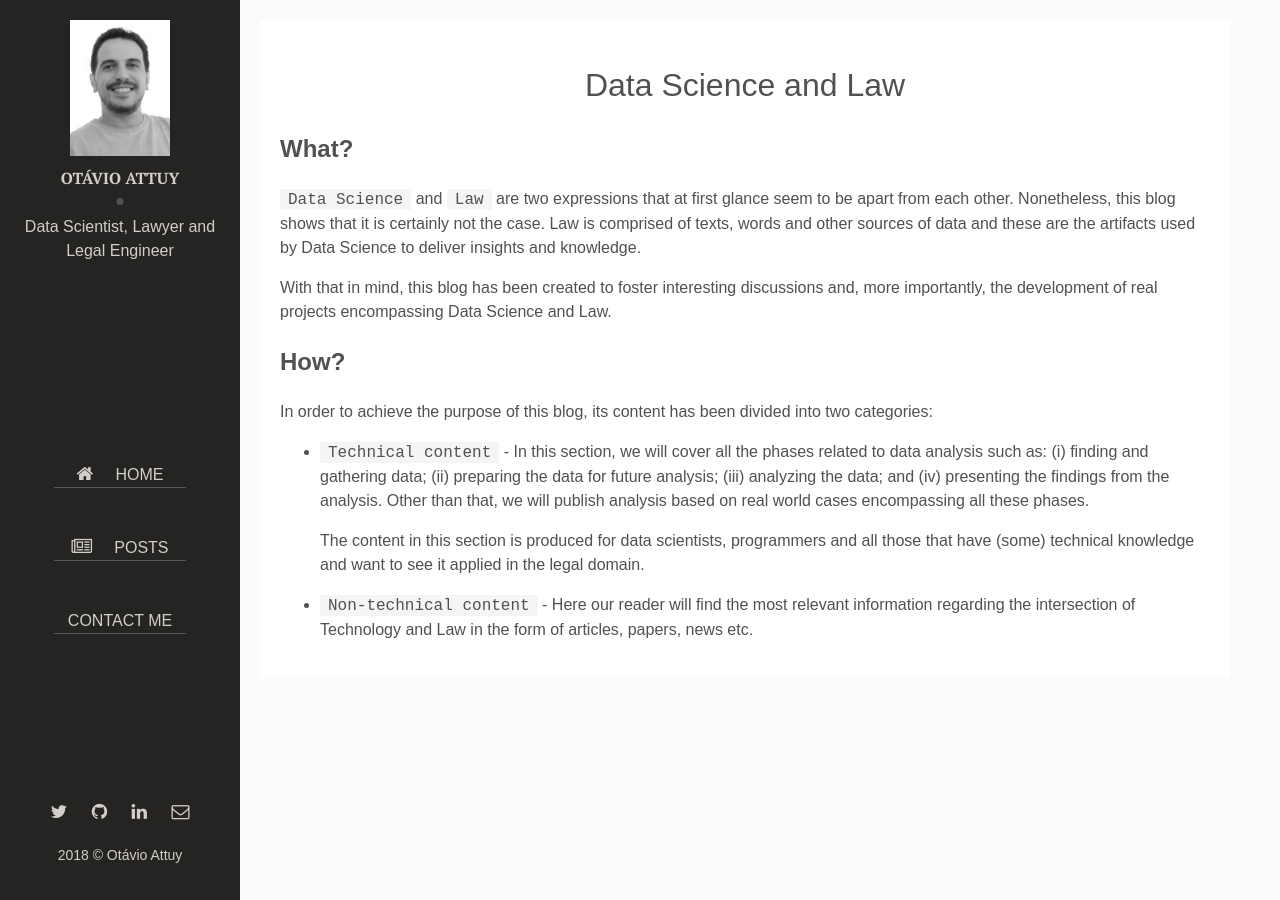
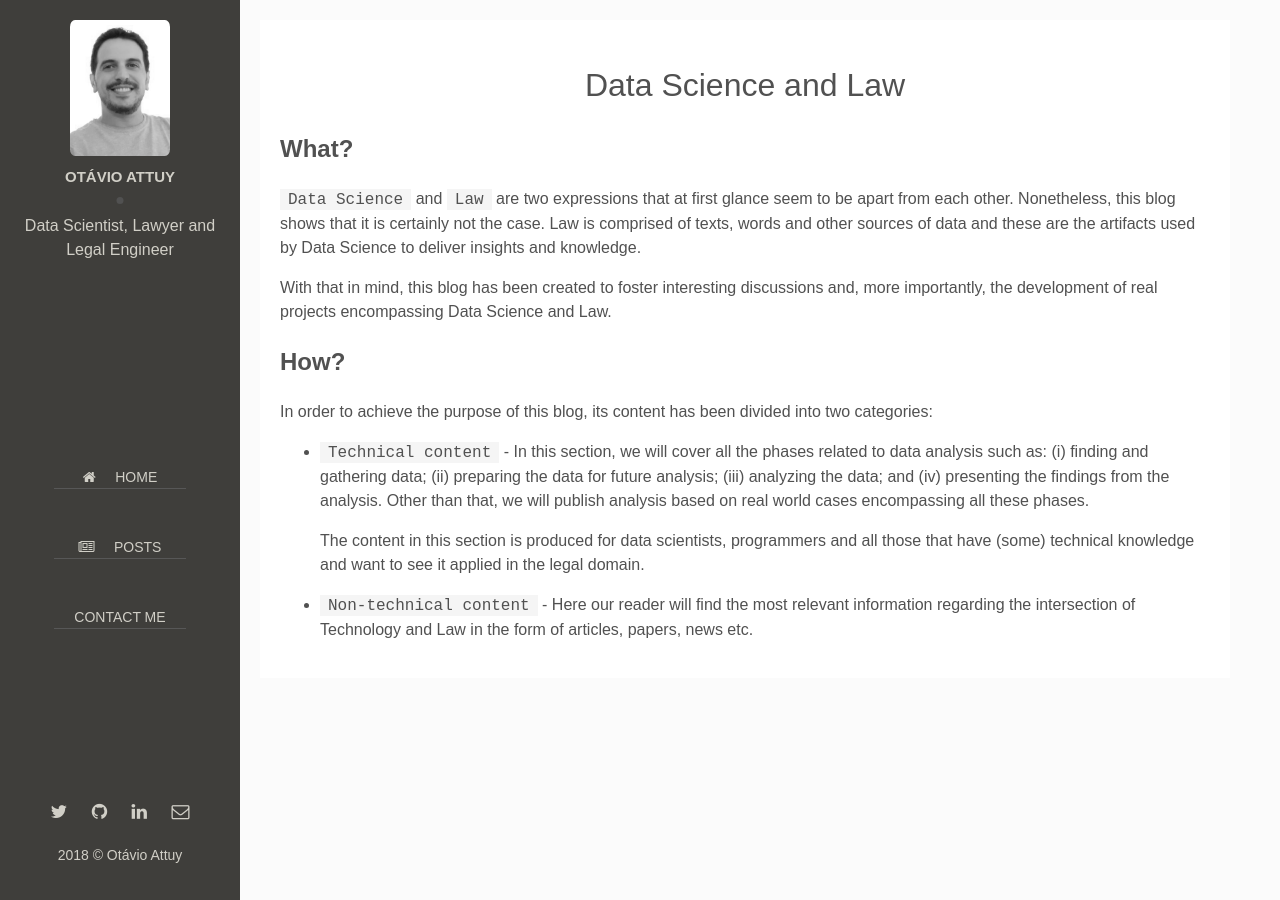
Before and after one commit to omattuy/data_science_and_law, a Jekyll site: the page built from index.markdown, in a window 1280 px wide. Built offline with Jekyll 4.4.1, drawn with Linux system fonts in a browser that asks for light colours.

Commit message:
Changes in style

```diff
--- a/_layouts/main.html
+++ b/_layouts/main.html
@@ -5,8 +5,8 @@ layout: default
 <aside class="sidebar">
   <header>
     <div class="about">
-      <div class="cover-author-image">
-        <a href="{{site.baseurl}}/"><img src="{{site.baseurl}}/assets/img/{% if site.author-img %}{{site.author-img}}{% endif %}" alt="{{site.author}}"></a>
+      <div>
+        <a href="{{site.baseurl}}/"><img class="cover-author-image" src="{{site.baseurl}}/assets/img/{% if site.author-img %}{{site.author-img}}{% endif %}" alt="{{site.author}}"></a>
       </div>
       <div class="author-name">{{site.author}}</div>
       <p>{{site.about-author}}</p>
@@ -28,11 +28,13 @@ layout: default
           color: #D1CFC7;
         }
       </style>
-      <div class="menu-nav-bar"><a style="text-decoration: none;" href="/index.html"> <i class="fa fa-home" style="color:#D1CFC7; font-size:18px;"></i> &nbsp;&nbsp;&nbsp; HOME </a></div>
-      <br><br>
-      <div class="menu-nav-bar"><a style="text-decoration: none;" href="/list_posts"> <i class="fa fa-newspaper-o" style="color:#D1CFC7; font-size:18px;"></i> &nbsp;&nbsp;&nbsp; POSTS </a></div>
-      <br><br>
-      <div class="menu-nav-bar"> CONTACT ME </div>
+      <div class="body-nav-bar">
+        <div class="menu-nav-bar"><a style="text-decoration: none;" href="/index.html"> <i class="fa fa-home" style="color:#D1CFC7;"></i> &nbsp;&nbsp;&nbsp; HOME </a></div>
+        <br><br>
+        <div class="menu-nav-bar"><a style="text-decoration: none;" href="/list_posts"> <i class="fa fa-newspaper-o" style="color:#D1CFC7;"></i> &nbsp;&nbsp;&nbsp; POSTS </a></div>
+        <br><br>
+        <div class="menu-nav-bar"> CONTACT ME </div>
+      </div>
     </center>
     <!--
       <a href="/about">About</a>
--- a/assets/css/main.css
+++ b/assets/css/main.css
@@ -936,7 +936,8 @@ table tfoot td {
   height: 100%;
   padding: 20px 10px;
   color: #D1CFC7;
-  background-color: #252422;
+  background-color: #3f3e3b;
+  /*background-color: #252422;*/
 }
 
 .menu-nav-bar {
@@ -944,6 +945,7 @@ table tfoot td {
   border-bottom: 1px solid;
   border-color: rgb(87, 87, 87);
   width: 60%;
+  font-size: 14px;
   color: #D1CFC7;
   margin-bottom: 0%;
 }
@@ -963,6 +965,7 @@ table tfoot td {
 }
 
 .about .cover-author-image {
+  border-radius: 5%;
   width: 100px;
   /*height: 100px;*/
   margin: 0 auto 10px;
@@ -990,11 +993,11 @@ table tfoot td {
 }
 
 .about .author-name {
-  font-family: 'PT Serif', serif;
+  font-family: Arial, sans-serif;
   margin: 0 0 10px;
   position: relative;
   padding-bottom: 15px;
-  font-size: 16px;
+  font-size: 15px;
   text-transform: uppercase;
   color: #D1CFC7;
   font-weight: 700;
@@ -1113,6 +1116,13 @@ table tfoot td {
 }
 
 .contact ul li a:hover {
+  color: #333030;
+  -webkit-transform: scale(1.2);
+      -ms-transform: scale(1.2);
+          transform: scale(1.2);
+}
+
+.body-nav-bar div a:hover {
   color: #333030;
   -webkit-transform: scale(1.2);
       -ms-transform: scale(1.2);
```
